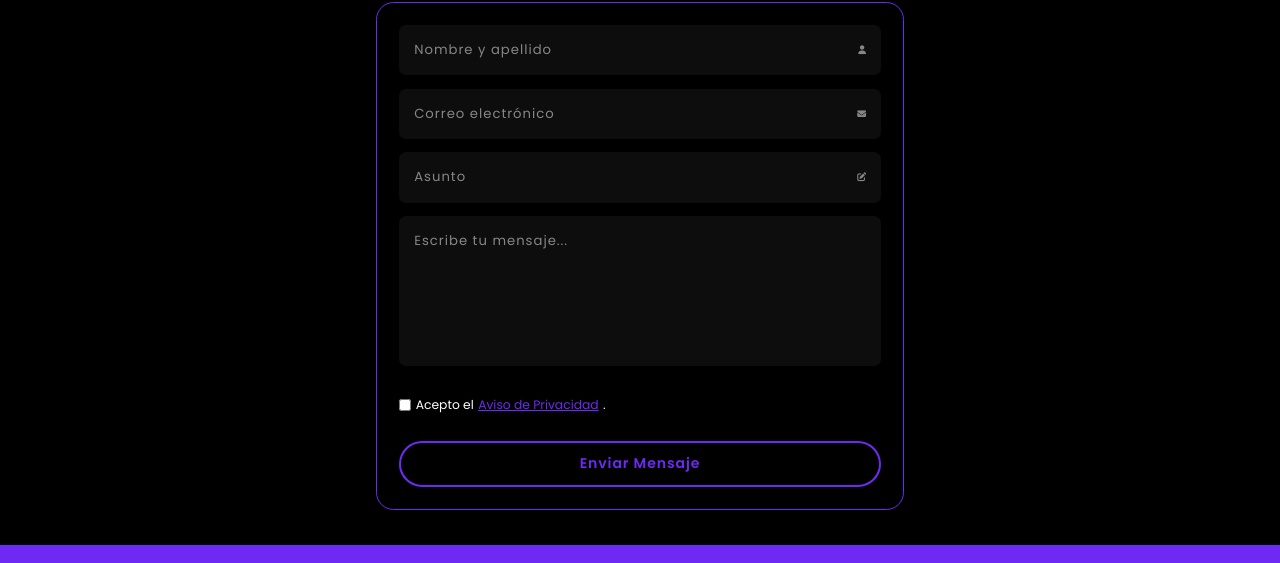
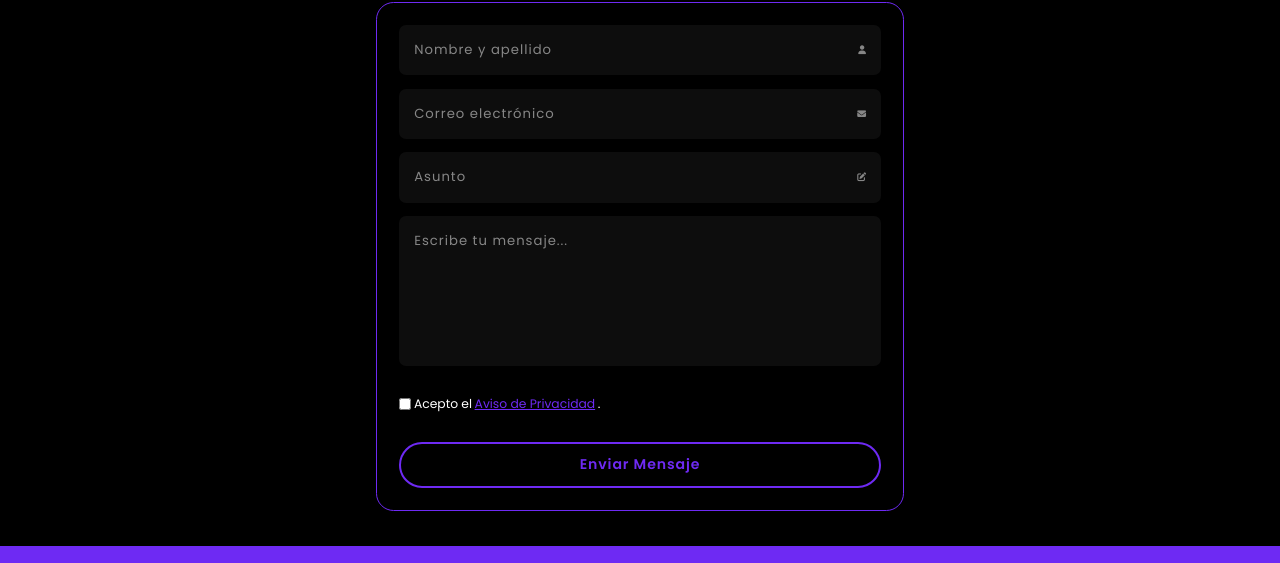
Before and after one commit to JaredEGMtz/Nexarley, a plain HTML site: page index.html in a window 1280 px wide. Shown: the part 1563-2126 px from the top of the page. Drawn offline with Linux system fonts and the light colour scheme.

Commit message:
Update style.css

```diff
--- a/style.css
+++ b/style.css
@@ -648,13 +648,17 @@ footer .copyright {
   font-size: 1.4rem;
   color: var(--text-color);
   user-select: none;
+  max-width: 100%;
+  overflow-wrap: break-word;
 }
 
 .consent-box label {
-  display: flex;
+  display: inline-flex;
   align-items: center;
-  gap: 0.5rem;
+  gap: 0.3rem;
   cursor: pointer;
+  line-height: 1.3;
+  word-break: break-word;
 }
 
 .consent-box input[type="checkbox"] {
```
